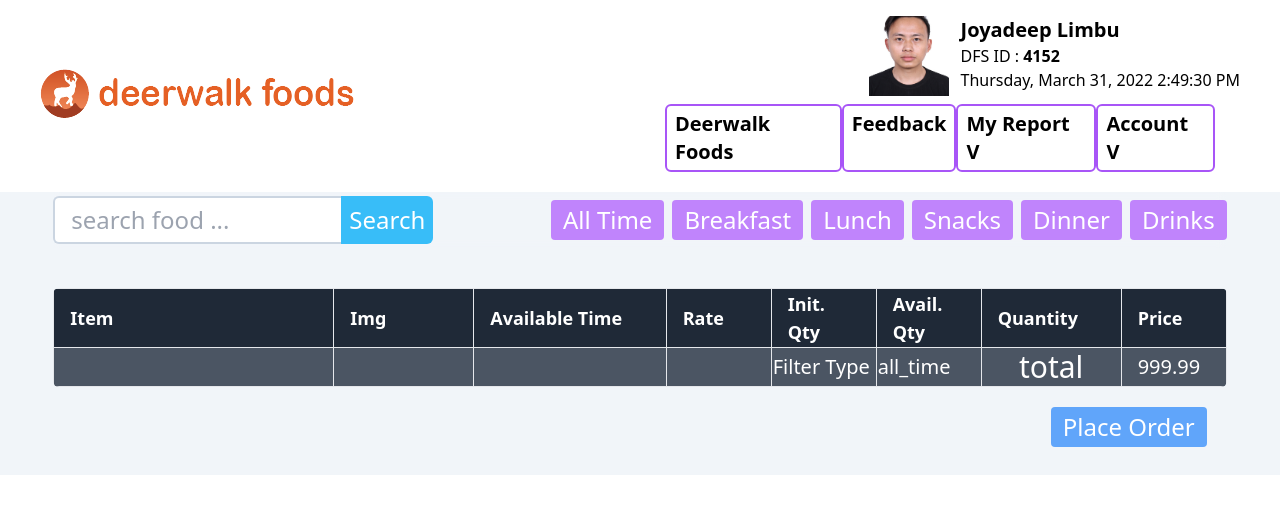
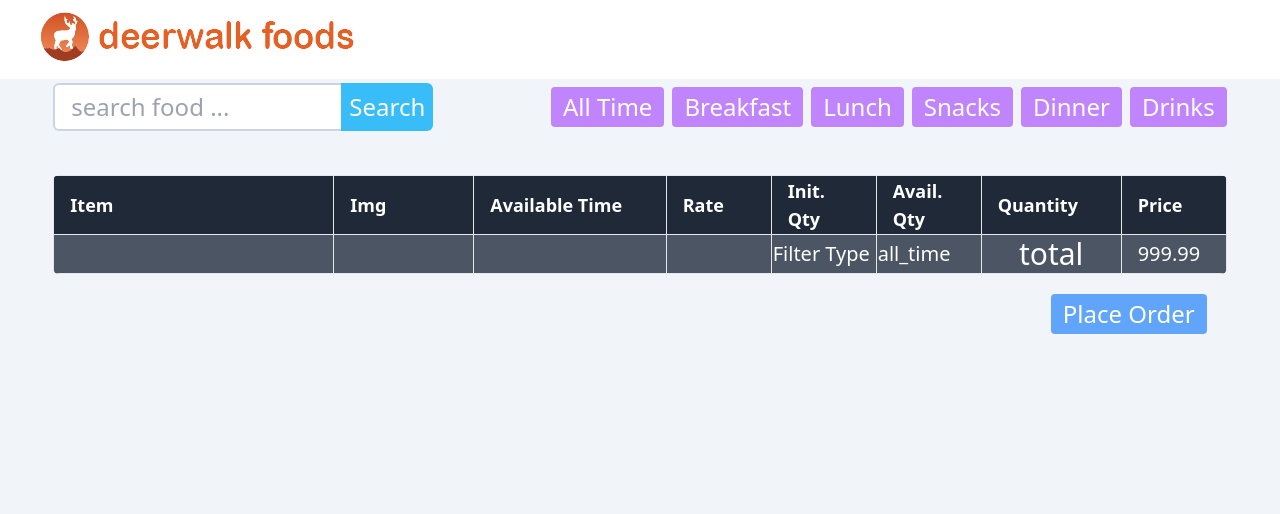
Before and after one commit to joyadeep/dfs, a React (Create React App) app: page /menu in a window 1280 px wide. Shown: the top 514 px of the page. Built offline with nearby package versions, Linux system fonts and the light colour scheme.

Commit message:
login validation + log out

```diff
--- a/src/App.tsx
+++ b/src/App.tsx
@@ -7,12 +7,12 @@
 import Error from './pages/Error';
 import ForgotPw from './pages/ForgotPw';
 function App() {
-  const [login,setLogin]=useState<boolean>(true);
+  const [isLoggedIn,setIsLoggedIn]=useState<boolean>(false);
   return (
-    <div className='bg-slate-100 mi5a5aan-h-screen '>
-     <Header login={login}/>
+    <div className='bg-slate-100 min-h-screen '>
+     <Header isLoggedIn={isLoggedIn} setIsLoggedIn={setIsLoggedIn}/>
      <Routes>
-       <Route path='/' element={<Login login={login} setLogin={setLogin}/>}/>
+       <Route path='/' element={<Login isLoggedIn={isLoggedIn} setIsLoggedIn={setIsLoggedIn}/>}/>
        <Route path="/about" element={<About/>} />
        <Route path="/menu" element={<Menu/>} />
        <Route path='/resetpw' element={<ForgotPw/>} />
--- a/src/components/Button.tsx
+++ b/src/components/Button.tsx
@@ -7,10 +7,11 @@
     margin?:string;
     misc?:string;
     handleClick?:()=>void | string;
+    btntype?: "button" | "submit" | "reset" | undefined;
 }
 const Button:React.FC<Buttontype> = ({name,color,font,margin,misc,handleClick}) => {
   return (
-    <button onClick={handleClick} className={`py-1 px-1 text-md w-fit text-white outline-none rounded
+    <button  onClick={handleClick} className={`py-1 px-1 text-md w-fit text-white outline-none rounded
     sm:text-2xl sm:px-3
     ${color} ${font} ${margin} ${misc}`}>{name}</button>
   )
--- a/src/components/Header.tsx
+++ b/src/components/Header.tsx
@@ -1,17 +1,18 @@
-import React, { useState } from 'react'
+import React from 'react'
 import UserMenu from './UserMenu';
 
 
 type LoginProps={
-  login:boolean
+  isLoggedIn:boolean,
+  setIsLoggedIn:React.Dispatch<React.SetStateAction<boolean>>
 }
 
-const Header:React.FC<LoginProps> = ({login}) => {
+const Header:React.FC<LoginProps> = ({isLoggedIn,setIsLoggedIn}) => {
 
   return (
     <header className='relative h-fit sm:h-15 w-full px-3 py-1 sm:py-3 bg-white sm:flex sm:justify-between items-center sm:px-10 '>
         <img src="./assets/logo.png" className='w-1/3 object-cover sm:w-auto' />
-        { login && <UserMenu/>}
+        { isLoggedIn && <UserMenu setIsLoggedIn={setIsLoggedIn} />}
     </header>
   )
 }
--- a/src/components/Login.tsx
+++ b/src/components/Login.tsx
@@ -4,10 +4,11 @@
 import {yupResolver} from '@hookform/resolvers/yup'
 import Button from './Button';
 import {Link} from 'react-router-dom'
+import {useNavigate} from 'react-router-dom';
 
 type LoginProps={
-    login:boolean,
-    setLogin: React.Dispatch<React.SetStateAction<boolean>>
+    isLoggedIn:boolean,
+    setIsLoggedIn: React.Dispatch<React.SetStateAction<boolean>>
 }
 
 const schema=yup.object({
@@ -17,8 +18,10 @@
 
 
 
-const Login:React.FC<LoginProps> = ({login,setLogin}) => {
+const Login:React.FC<LoginProps> = ({isLoggedIn,setIsLoggedIn}) => {
 
+
+    const navigate=useNavigate();
 
     interface Logintype{
         email:string;
@@ -34,13 +37,15 @@
 
       const submitEvent=handleSubmit((data):void=>{
         setInputs({email: data.email,password: data.password});
+        if(data.email==="jlimbu@deerhold.org" && data.password==="12345")
+        {
+            // alert("logged in successfully");
+            setIsLoggedIn(true);
+            navigate("/menu");
+        }
         reset();
       })
 
-const changeState=():void=>{
-    if(inputs.email==="jlimbu@deerhold.org" && inputs.password==="12345")
-    return setLogin(!login)
-}
 
   return (
     <>
@@ -52,11 +57,9 @@
 
                     <input  className={errors.email?"border-2 border-red-500 h-12 pl-5  outline-none rounded text-xl":"border border-slate-300 h-12 pl-5  outline-none rounded text-xl"} placeholder="Email" type="text" {...register("email")}/>
                     <small className=' h-5 text-left text-red-600 pl-4 mt-0 mb-2 '>{errors.email?.message}</small>
-
                     <input  className={errors.password?"border-2 border-red-500 h-12 pl-5 outline-none rounded text-xl":"border border-slate-300 h-12 pl-5 outline-none rounded text-xl"} placeholder="Password" type="password" {...register("password")}/>
                     <small className=' h-5 text-left text-red-600 pl-4 mt-0 mb-5'>{errors.password?.message}</small>
-
-                    <Button handleClick={changeState} name="Login" color="bg-green-700" font="text-2xl" margin="mx-auto" />
+                    <Button  name="Login" color="bg-green-700" font="text-2xl" margin="mx-auto" />
                    </form>
 
                 <Link to="/resetpw">
@@ -73,10 +76,7 @@
                         DFS v 5.4.3 © 2022
                     </div>
                 </div>
-              {/* <h1>
-                  email : {login.email} <br />
-                  password:{login.password}
-                  </h1>  */}
+
             </div>
 
         </div>
--- a/src/components/UserMenu.tsx
+++ b/src/components/UserMenu.tsx
@@ -1,25 +1,68 @@
-import React from 'react'
-import {Link} from 'react-router-dom'
+import React, { useEffect, useState } from 'react'
+import {Link,useNavigate} from 'react-router-dom'
 
-const UserMenu = () => {
+type LoggedInType={
+  setIsLoggedIn:React.Dispatch<React.SetStateAction<boolean>>
+}
+
+const UserMenu:React.FC<LoggedInType> = ({setIsLoggedIn}) => {
+
+  const [time,setTime]=useState<string>((new Date).toLocaleString());
+  const navigate=useNavigate();
+  // const updateTime=()=>{
+    // setTime((new Date).toLocaleString())
+
+  // }
+  // setInterval(updateTime,1000);
+
+  // useEffect(()=>{
+
+
+  // })
+
+const handleClick=()=>{
+  setIsLoggedIn(false);
+  navigate("/");
+
+}
+
   return (
     <div className='absolute py-1 sm:px-0 sm:static bg-slate-400 w-full h-screen sm:w-1/2 sm:bg-transparent sm:h-fit '>
             <div className='flex flex-row'>
               <div className='w-fit ml-auto h-fit bg-gray-800'>
-              <img src="/userimg.jpg" className='w-20 h-20 sm:rounded-none rounded-full object-cover' />
+              <img src="/userimg.jpg" className=' h-20 sm:rounded-none rounded-full object-cover' />
               </div>
             <div className=' pl-3'>
               <div className='text-xl font-semibold'>Joyadeep Limbu</div>
               <div>DFS ID : <span className='font-semibold'>4152</span> </div>
-            <div className='text-right'>Thursday, March 31, 2022   2:49:30 PM</div>
+            <div>{time}</div>
             </div>
               </div>
             <nav className='flex flex-col text-2xl space-y-5  sm:space-y-0 mt-7  sm:flex-row sm:text-xl sm:mt-2 sm:mb-1 sm:font-semibold sm:justify-between  sm:w-11/12 mx-auto'>
               <Link to="/menu" className='border-b rounded-none sm:border-2 sm:border-purple-500 px-2 py-1 sm:rounded-md hover:bg-purple-300 hover:border-purple-300 hover:text-white'>Deerwalk Foods</Link>
               <Link to="/" className='border-b rounded-none sm:border-2 sm:border-purple-500 px-2 py-1 sm:rounded-md hover:bg-purple-300 hover:border-purple-300 hover:text-white'>Feedback</Link>
-              <Link to="/" className='border-b rounded-none sm:border-2 sm:border-purple-500 px-2 py-1 sm:rounded-md hover:bg-purple-300 hover:border-purple-300 hover:text-white'>My Report V</Link>
-              <Link to="/" className='border-b rounded-none sm:border-2 sm:border-purple-500 px-2 py-1 sm:rounded-md hover:bg-purple-300 hover:border-purple-300 hover:text-white'>Account V</Link>
+
+              <div className='group relative border-b rounded-none sm:border-2 sm:border-purple-500 px-2 py-1 sm:rounded-md hover:bg-purple-300 hover:border-purple-300 hover:text-white'>
+                <div className='cursor-pointer'>Report</div>
+                <div className='group-hover:block left-0 hidden rounded-md absolute w-40 z-10 mt-1 py-3 px-3 bg-slate-400 text-white'>
+                  <Link to="/">My Report</Link>
+                  <Link to="/" className='block'>Your Report</Link>
+                  <Link to="/">Our Report</Link>
+                </div>
+              </div>
+
+              <div className='group   border-b rounded-none sm:border-2 sm:border-purple-500 px-2 py-1 sm:rounded-md hover:bg-purple-300 hover:border-purple-300 hover:text-white'>
+                <div className='cursor-pointer'>Account</div>
+                <div className='group-hover:block hidden text-lg font-normal rounded-md absolute right-3  w-fit z-10 mt-1 py-3 px-3 bg-slate-400 text-white'>
+                  <Link to="/">Change Password</Link>
+                  <button className='block' onClick={()=>{handleClick()}}>Signout</button>
+                </div>
+              </div>
+
+{/*
+              <Link to="/" className='border-b rounded-none sm:border-2 sm:border-purple-500 px-2 py-1 sm:rounded-md hover:bg-purple-300 hover:border-purple-300 hover:text-white'>Account V</Link> */}
             </nav>
+
     </div>
   )
 }
```
